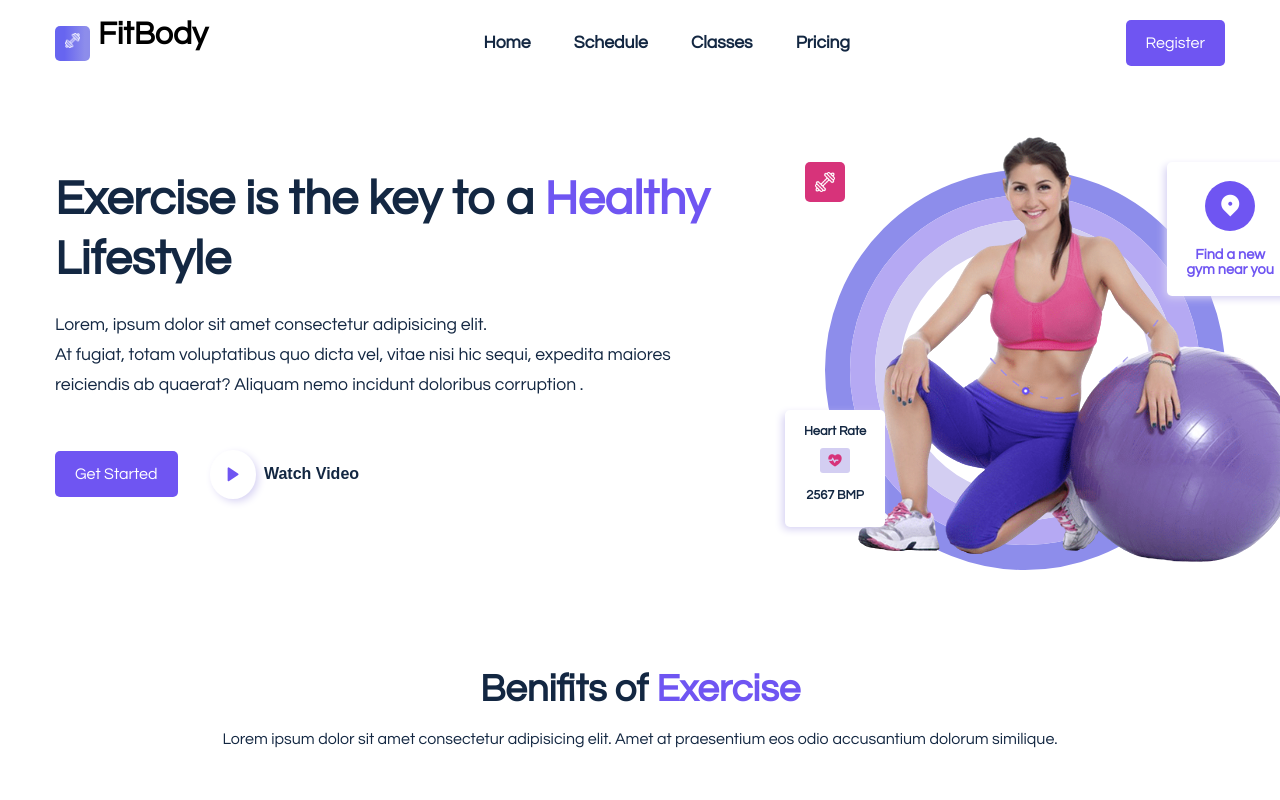
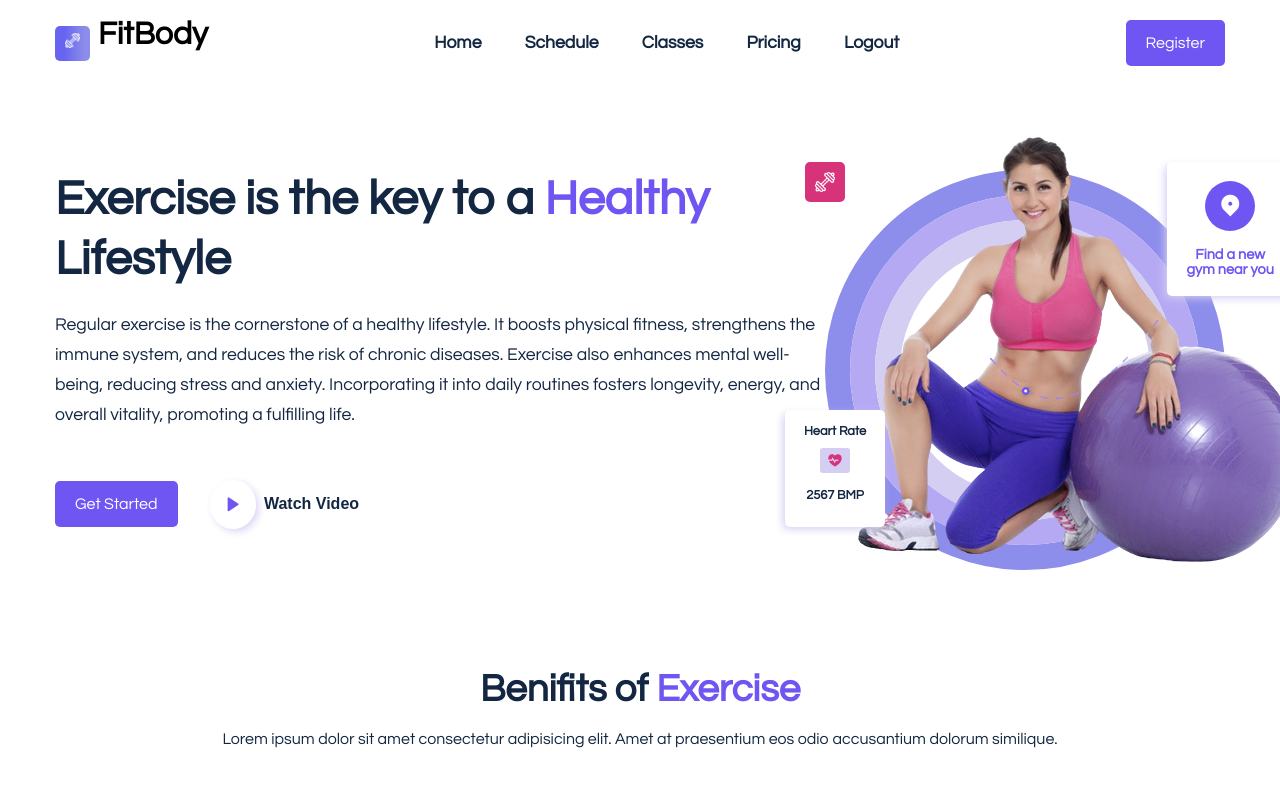
Before and after one commit to abhay-raj19/FitBody, a React (Create React App) app: page / in a window 1280 px wide. Shown: the top 800 px of the page. Built offline with nearby package versions, Linux system fonts and the light colour scheme.

Commit message:
Added logout section and modified the information about website

```diff
--- a/src/components/Header/Header.jsx
+++ b/src/components/Header/Header.jsx
@@ -21,6 +21,10 @@ const nav__links = [
   {
     path: '#pricing-plan',
     display: 'Pricing'
+  },
+  {
+    path:'#Logout',
+    display:'Logout'
   },
 ]
 
--- a/src/components/UI/Hero.jsx
+++ b/src/components/UI/Hero.jsx
@@ -20,12 +20,7 @@ const Hero = () => {
                             <span className="highlights"> Healthy </span> Lifestyle</h2>
                         <p data-aos='fade-up'
                         data-aos-delay='100'
-                         data-aos-duration='1800'>Lorem, ipsum dolor sit amet consectetur adipisicing elit.
-                            <br />
-                            At fugiat, totam voluptatibus quo dicta vel, vitae nisi hic sequi, expedita
-                            maiores
-                            <br />
-                            reiciendis ab quaerat? Aliquam nemo incidunt doloribus corruption .</p>
+                         data-aos-duration='1800'>Regular exercise is the cornerstone of a healthy lifestyle. It boosts physical fitness, strengthens the immune system, and reduces the risk of chronic diseases. Exercise also enhances mental well-being, reducing stress and anxiety. Incorporating it into daily routines fosters longevity, energy, and overall vitality, promoting a fulfilling life.</p>
                         <div className="hero_btns" data-aos='fade-up'
                         data-aos-delay='200'
                          data-aos-duration='2000'>
```
